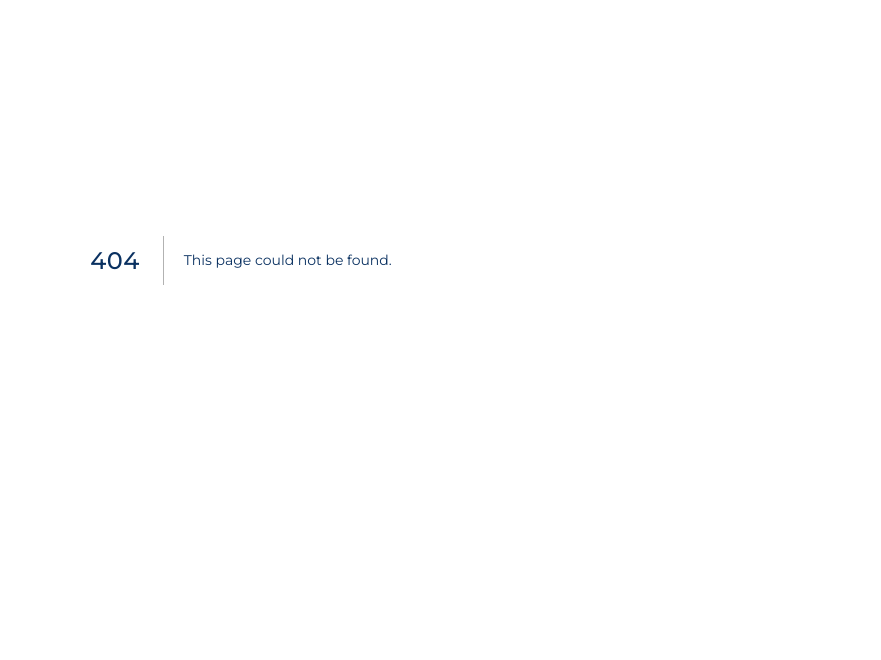
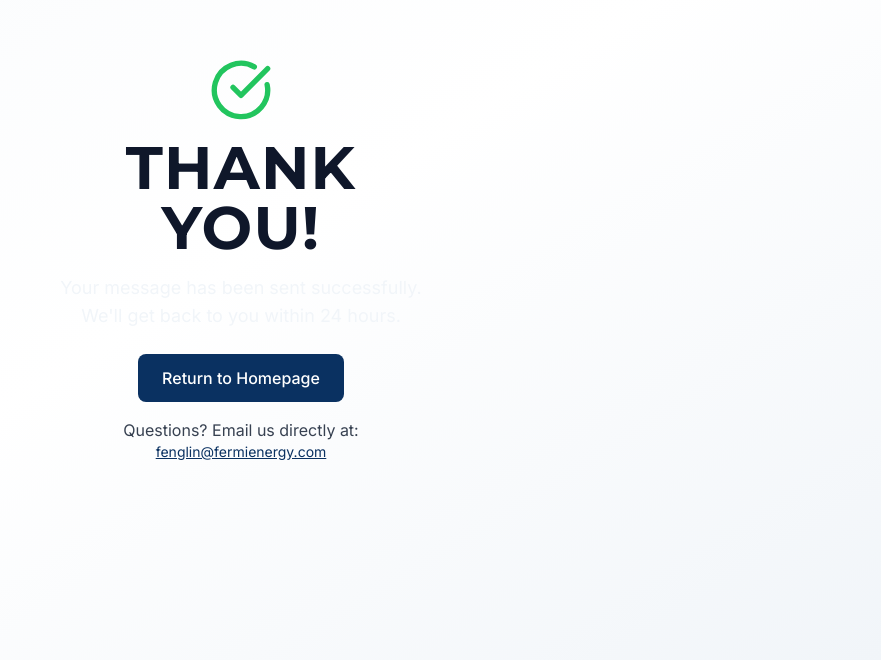
Before and after one commit to Zhengrui-Xu/Fermi-Landing-page, a Next.js app: page /thank-you in a window 1280 px wide. Before the commit this address had no page. Shown: the part 140-800 px from the top of the page, without its empty margins (399-1280 px from the left). Built offline with nearby package versions, Linux system fonts and the light colour scheme.

Commit message:
first draft typography

```diff
--- /dev/null
+++ b/src/app/thank-you/page.js
@@ -0,0 +1,39 @@
+'use client'
+
+import Link from 'next/link'
+import { CheckCircle } from 'lucide-react'
+
+export default function ThankYou() {
+  return (
+    <div className="min-h-screen flex items-center justify-center bg-gradient-to-br from-slate-50 via-white to-slate-100">
+      <div className="max-w-md mx-auto text-center p-8">
+        <div className="mb-6">
+          <CheckCircle className="w-16 h-16 text-green-500 mx-auto mb-4" />
+          <h1 className="text-display text-primary mb-4">Thank You!</h1>
+          <p className="text-body-large text-secondary">
+            Your message has been sent successfully. We&apos;ll get back to you within 24 hours.
+          </p>
+        </div>
+
+        <div className="space-y-4">
+          <Link
+            href="/"
+            className="inline-flex items-center justify-center px-6 py-3 bg-[#0A3161] hover:bg-[#B31942] text-white font-medium rounded-lg transition-colors duration-300"
+          >
+            Return to Homepage
+          </Link>
+
+          <div className="text-body-small text-muted">
+            <p>Questions? Email us directly at:</p>
+            <a
+              href="mailto:RayXu@fermienergy.com"
+              className="text-[#0A3161] hover:text-[#B31942] underline"
+            >
+              fenglin@fermienergy.com
+            </a>
+          </div>
+        </div>
+      </div>
+    </div>
+  )
+}
--- a/src/components/contact-section.js
+++ b/src/components/contact-section.js
@@ -47,10 +47,33 @@ export const ContactSection = () => {
   function onSubmit(values) {
     const { firstName, lastName, email, subject, message } = values
 
-    // Update the email to match Fermi Energy contact
-    const mailToLink = `mailto:fenglin@fermienergy.com?subject=${encodeURIComponent(subject)}&body=${encodeURIComponent(`Hello, I am ${firstName} ${lastName}.\n\nMy email is: ${email}\n\nMessage:\n${message}`)}`
+    // Create a form element dynamically
+    const form = document.createElement('form')
+    form.action = 'https://formsubmit.co/RayXu@fermienergy.com'
+    form.method = 'POST'
+    form.style.display = 'none'
 
-    window.location.href = mailToLink
+    // Add form fields
+    const fields = {
+      'First Name': firstName,
+      'Last Name': lastName,
+      Email: email,
+      Subject: subject,
+      Message: message,
+      _captcha: 'false',
+      _next: window.location.origin + '/thank-you', // Redirect after submission
+    }
+
+    Object.entries(fields).forEach(([name, value]) => {
+      const input = document.createElement('input')
+      input.type = 'hidden'
+      input.name = name
+      input.value = value
+      form.appendChild(input)
+    })
+
+    document.body.appendChild(form)
+    form.submit()
   }
 
   return (
--- a/src/components/problems-parallax-v3.js
+++ b/src/components/problems-parallax-v3.js
@@ -31,7 +31,7 @@ const OurProductsParallax = () => {
       subtitle: "Fermi Energy's Gen-1 CAM",
       description:
         'Cuts energy use by 70% with proprietary low-temp calcination. Validated drop-in solutions for NMC & NCA chemistries. Delivers high energy density and long cycle life. Supports a secure domestic feedstock supply chain.',
-      image: '/LogoFinal/OurProducts/Gen1After.png',
+      image: '/LogoFinal/OurProducts/gen1cam.jpg',
       features: [
         'Cuts energy use by 70% with proprietary low-temp calcination',
         'Validated drop-in solutions for NMC & NCA chemistries',
```
